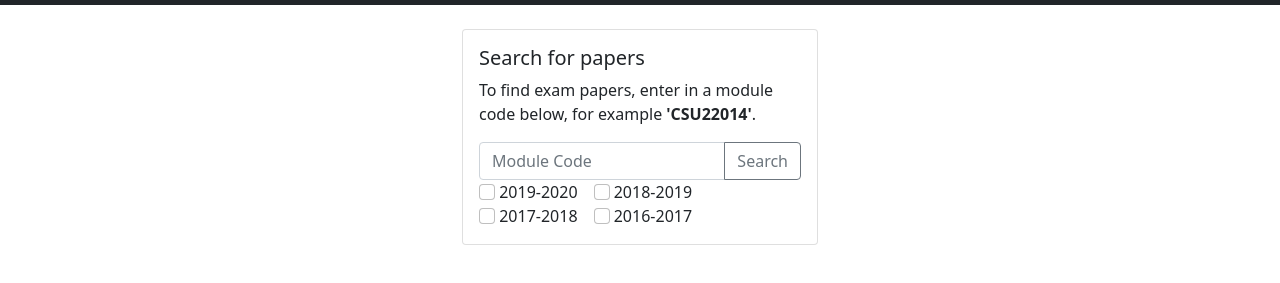
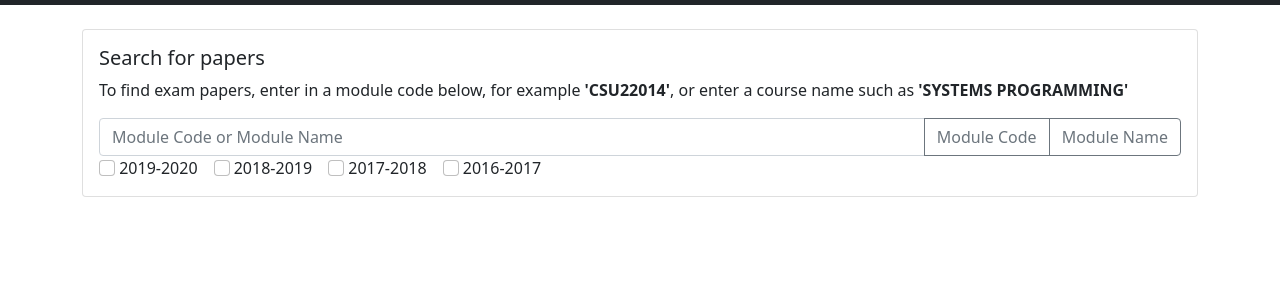
Before and after one commit to henrym2/tcd-get-papers, a website: page index.html in a window 1280 px wide. Shown: the part 51-334 px from the top of the page. Drawn offline with nearby package versions, Linux system fonts and the light colour scheme.

Commit message:
Added changes to frontend

```diff
--- a/index.html
+++ b/index.html
@@ -32,19 +32,16 @@
       </nav>
     <div id="app" class="container">
         <div class="row">
-            <div class="col-sm"></div>
+            <div class="col-xsm"></div>
             <div class="col">
                 <div class="card mt-4">
                     <div class="card-body">
                         <h5 class="card-title">Search for papers</h5>
-                        <p>To find exam papers, enter in a module code below, for example <b>'CSU22014'</b>.</p>
+                        <p>To find exam papers, enter in a module code below, for example <b>'CSU22014'</b>, or enter a course name such as <b>'SYSTEMS PROGRAMMING'</b></p>
                         <div class="input-group">
-                            <input type="text" class="form-control" v-model="searchParam" placeholder="Module Code">
-                            <button class="btn btn-outline-secondary" type="button" aria-expanded="false" @click="search('code')">Search</button>
-                            <!-- <ul class="dropdown-menu dropdown-menu-end">
-                                <li><a class="dropdown-item" @click="search('course')">Course</a></li>
-                                <li><a class="dropdown-item" @click="search('code')">Module Code</a></li>
-                            </ul> -->
+                            <input type="text" class="form-control" v-model="searchParam" placeholder="Module Code or Module Name">
+                            <button class="btn btn-outline-secondary" type="button" aria-expanded="false" @click="search('code')">Module Code</button>
+                            <button class="btn btn-outline-secondary" type="button" @click="search('module')">Module Name</button>
                         </div>
                         <div class="form-check-inline" v-for="year in years" :key="year.val">
                             <input class="form-check-input" type="checkbox" v-model="year.checked">
@@ -53,7 +50,7 @@
                     </div>
                 </div>
             </div>
-            <div class="col-sm"></div>
+            <div class="col-xsm"></div>
         </div>
         <div class="row">
             <div class="col-sm"></div>
```
